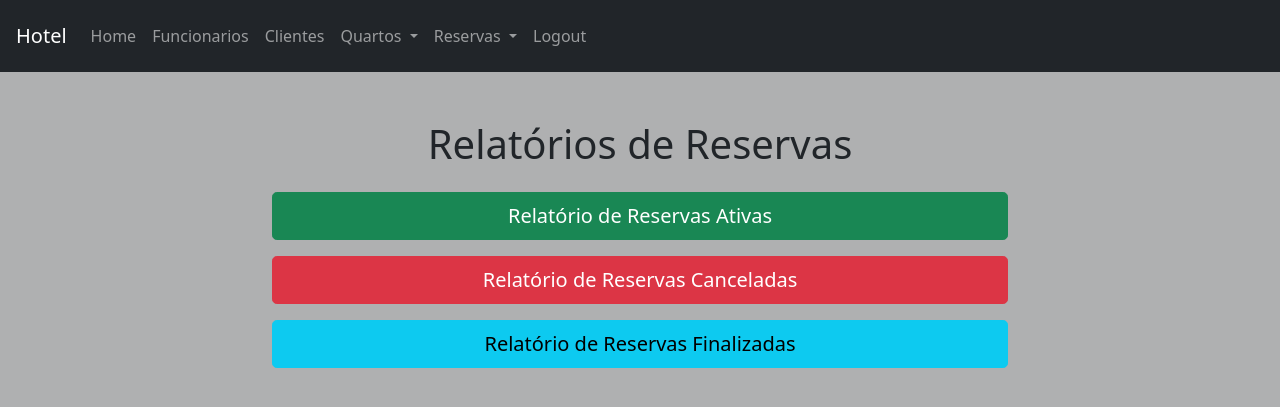
After one commit to rodrigotmo/fullstack1-hotel-manager, a Django app: page /reservas/relatorios/ in a window 1280 px wide. The commit adds this page. Shown: the top 407 px of the page. Run offline with Django 5.2, Linux system fonts and the light colour scheme; a user stored in the database is signed in; some libraries are stand-ins or nearby versions.

Commit message:
Adicionando muita coisa eajustando algumas, sem detalhes, zero pretenção de ser um commit  semantico. Nem vale revisar

```diff
--- a/clientes/templates/cliente/cadastro.html
+++ b/clientes/templates/cliente/cadastro.html
@@ -8,8 +8,9 @@
             action="{% if cliente %}{% url 'editar_cliente' cliente.id %}{% else %}{% url 'cadastrar_cliente' %}{% endif %}">
             {% csrf_token %}
 
-            {% if request.GET.reserva %}
-            <input type="hidden" name="reserva" value="true">
+
+            {% if request.GET.callback %}
+            <input type="hidden" name="callback" value="{{ request.GET.callback }}">
             {% endif %}
 
             <h1 class="text-center mb-4">
--- /dev/null
+++ b/reservas/templates/reserva/relatorios.html
@@ -0,0 +1,16 @@
+{% extends 'base.html' %}
+{% block content %}
+<div class="container mt-5">
+  <h1 class="text-center my-4">Relatórios de Reservas</h1>
+
+  <div class="row justify-content-center">
+    <div class="col-md-8 text-center">
+      <div class="d-grid gap-3">
+        <a href="{% url 'relatorio_reservas_ativas' %}" class="btn btn-success btn-lg">Relatório de Reservas Ativas</a>
+        <a href="{% url 'relatorio_reservas_canceladas' %}" class="btn btn-danger btn-lg">Relatório de Reservas Canceladas</a>
+        <a href="{% url 'relatorio_reservas_finalizadas' %}" class="btn btn-info btn-lg">Relatório de Reservas Finalizadas</a>
+      </div>
+    </div>
+  </div>
+</div>
+{% endblock %}
--- a/reservas/templates/reserva/reserva_inicial.html
+++ b/reservas/templates/reserva/reserva_inicial.html
@@ -13,7 +13,7 @@
                 {{ form.cliente }}
                 {{ form.cliente.errors }}
                 <div class="form-text">
-                    <a href="{% url 'cadastrar_cliente' %}?reserva=true">Cadastrar novo cliente</a>
+                    <a href="{% url 'cadastrar_cliente' %}?callback=reserva_inicial">Cadastrar novo cliente</a>
                 </div>
             </div>
 
--- a/reservas/templates/reserva/reservas.html
+++ b/reservas/templates/reserva/reservas.html
@@ -37,7 +37,7 @@
             {% for reserva in reservas %}
             <tr>
               <td>{{ reserva.id }}</td>
-              <td>{{ reserva.cliente }}</td>
+              <td><a href="{% url 'editar_cliente' reserva.cliente_id%}?callback=reservas">{{ reserva.cliente }}</a></td>
               <td>{{ reserva.quarto }}</td>
               <td>
                 {% if reserva.status_reserva.nome_status_reserva == 'Cancelada' %}
--- a/reservas/urls.py
+++ b/reservas/urls.py
@@ -14,4 +14,9 @@ urlpatterns = [
     path('cadastro/resumo/', views.resumo_reserva, name='resumo_reserva'),
     path('cadastro/limpar/', views.limpar_sessao_reserva, name='limpar_sessao_reserva'),
     path('cancelar/<int:reserva_id>/', views.cancelar_reserva, name='cancelar_reserva'),
+
+    path('relatorios/', views.relatorios_reservas, name='relatorios_reservas'),
+    path('relatorios/ativas', views.relatorio_reservas_ativas, name='relatorio_reservas_ativas'),
+    path('relatorios/finalizadas', views.relatorio_reservas_finalizadas, name='relatorio_reservas_finalizadas'),
+    path('relatorios/canceladas', views.relatorio_reservas_canceladas, name='relatorio_reservas_canceladas'),
 ]
--- a/reservas/views.py
+++ b/reservas/views.py
@@ -242,3 +242,34 @@ def checkout(request, reserva_id):
     messages.success(request, f'Checkout realizado com sucesso para a reserva #{reserva.id}.')
 
     return redirect('reservas')
+
+@login_required
+def relatorios_reservas(request):
+    if not request.user.is_staff:
+        messages.error(request, 'Você precisa estar logado com um usuário administrador para acessar esta página.')
+        return redirect('home')
+    return render(request, 'reserva/relatorios.html')
+
+@login_required
+def relatorio_reservas_ativas(request):
+    if not request.user.is_staff:
+        messages.error(request, 'Você precisa estar logado com um usuário administrador para acessar esta página.')
+        return redirect('home')
+    messages.warning(request, f'EM DESENVOLVIMENTO')
+    return render(request, 'reserva/relatorios.html')
+
+@login_required
+def relatorio_reservas_canceladas(request):
+    if not request.user.is_staff:
+        messages.error(request, 'Você precisa estar logado com um usuário administrador para acessar esta página.')
+        return redirect('home')
+    messages.warning(request, f'EM DESENVOLVIMENTO')
+    return render(request, 'reserva/relatorios.html')
+
+@login_required
+def relatorio_reservas_finalizadas(request):
+    if not request.user.is_staff:
+        messages.error(request, 'Você precisa estar logado com um usuário administrador para acessar esta página.')
+        return redirect('home')
+    messages.warning(request, f'EM DESENVOLVIMENTO')
+    return render(request, 'reserva/relatorios.html')
--- a/templates/base.html
+++ b/templates/base.html
@@ -57,7 +57,7 @@
                     <div class="dropdown-menu" aria-labelledby="drop-reservas">
                         <a class="dropdown-item" href={%url "reserva_inicial" %}>Reservar</a>
                         <a class="dropdown-item" href={%url "reservas" %}>Ver reservas</a>
-                        <a class="dropdown-item" href="#">Relatórios</a>
+                        <a class="dropdown-item" href={%url "relatorios_reservas" %}>Relatórios</a>
                     </div>
                 </li>
                 <li class="nav-item">
@@ -79,12 +79,12 @@
             alert.style.display = 'block';
             setTimeout(function () {
                 alert.classList.add('fade-out');
-            }, 3000);
+            }, 4000);
 
 
             setTimeout(function () {
                 alert.style.display = 'none';
-            }, 4000);
+            }, 5000);
         }
 
         // Chama a função para exibir o alerta
```
Also changed, not shown: clientes/views.py (+11 -5 lines), db.sqlite3.
